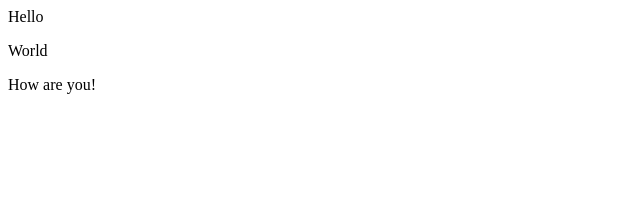
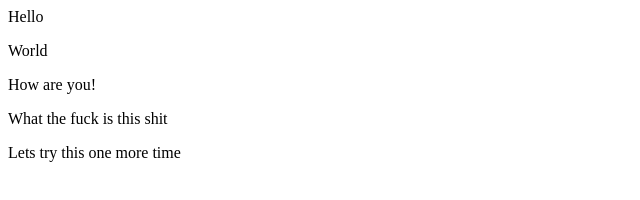
Before and after one commit to asyed79gatech/demo-repo2, a plain HTML site: page index.html in a window 1280 px wide. Shown: the whole page, without its empty margins (0-640 px from the left). Drawn offline with Linux system fonts and the light colour scheme.

Commit message:
Added new lines in the index.html file

```diff
--- a/index.html
+++ b/index.html
@@ -1,3 +1,6 @@
 <div> Hello </div>
 <p> World</p>
 <p>How are you!</p>
+
+<p> What the fuck is this shit</p>
+<p> Lets try this one more time</p>
```
